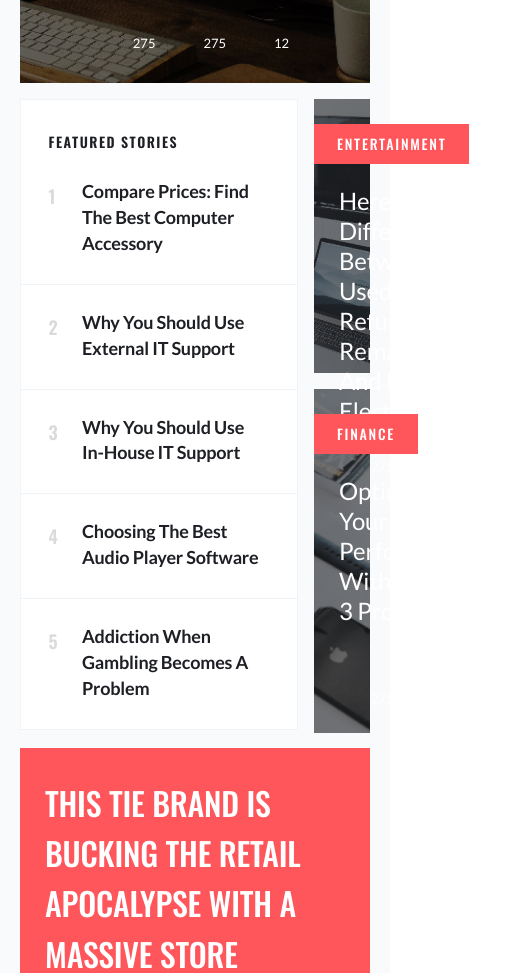
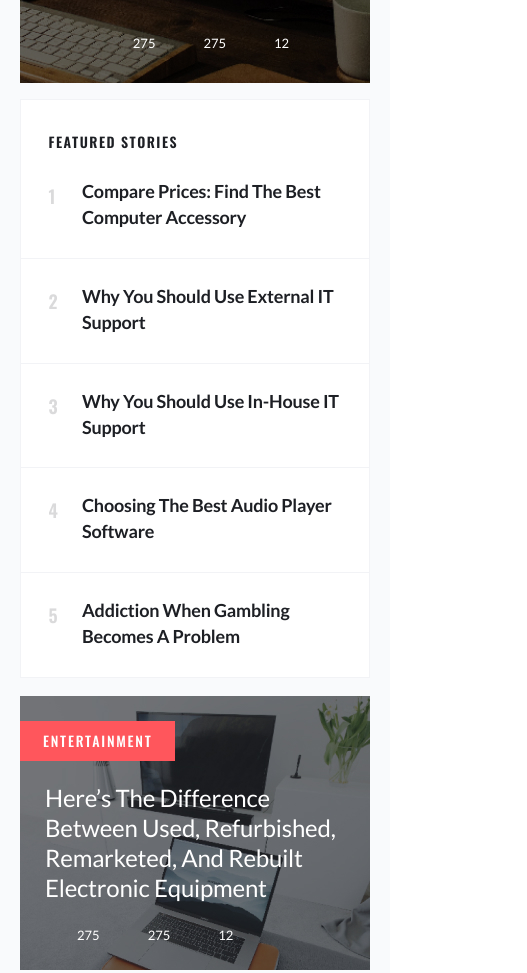
Before and after one commit to th0Kim/th0Kim.github.io, a plain HTML site: page index.html in a window 390 px wide. Shown: the part 628-1601 px from the top of the page, 527 px wide, since content can reach past the window. Drawn offline with nearby package versions, Linux system fonts and the light colour scheme.

Commit message:
responsive

```diff
--- a/assets/css/components/footer.css
+++ b/assets/css/components/footer.css
@@ -150,6 +150,9 @@
 }
 
 @media screen and (max-width: 767px) {
+  .footer {
+    margin-top: 10rem;
+  }
   .footer .footer-inner {
     padding: 4rem 2rem 5.35rem;
   }
--- a/assets/css/pages/main.css
+++ b/assets/css/pages/main.css
@@ -321,5 +321,19 @@
   /* main visual > card */
   /* card swiper */
 }
-@media screen and (max-width: 1080px) {
+@media screen and (max-width: 767px) {
+  .main-area-middle {
+    display: block;
+    margin: 0;
+  }
+  .area-middle-left {
+    max-width: 100%;
+    margin-bottom: 1rem;
+  }
+  .area-middle-left .stories-container {
+    margin: 0;
+  }
+  .card-area-flex .card-container {
+    margin: 0.8rem 0;
+  }
 }
--- a/assets/js/components.js
+++ b/assets/js/components.js
@@ -87,7 +87,7 @@ document.addEventListener('DOMContentLoaded', function () {
 
   function footerMenuResize() {
     const mxSize = matchMedia('screen and (max-width: 1080px)').matches;
-    const smSize = matchMedia('screen and (max-width: 768px)').matches;
+    const smSize = matchMedia('screen and (max-width: 767px)').matches;
     if (smSize) {
       footerMenu.innerHTML = `
         <li><a href="javascript:void(0);">TECHNOLOGY</a></li>
```
